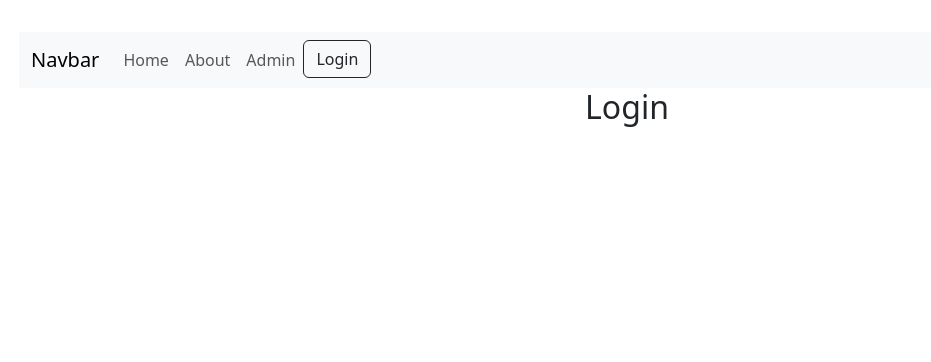
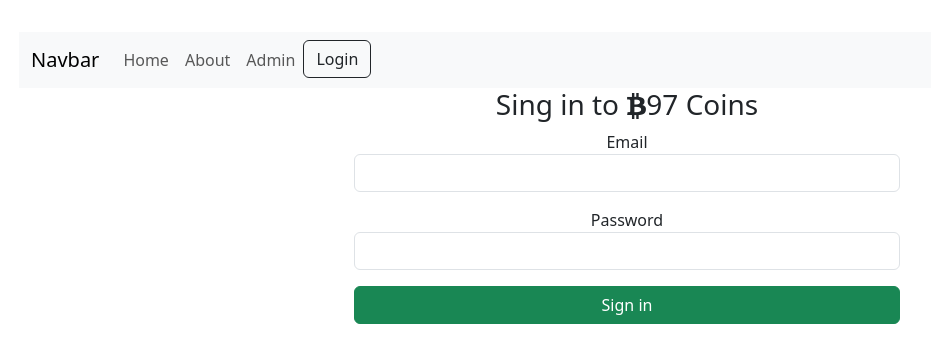
Before and after one commit to Salustiano-RoblesTeran/5-cripto97i, a React (Vite) app: page /Login in a window 1280 px wide. Shown: the top 362 px of the page, without its empty margins (13-944 px from the left). Built offline with nearby package versions, Linux system fonts and the light colour scheme.

Commit message:
formulario, estrctura y control. Captura de datos

```diff
--- a/src/pages/Login.jsx
+++ b/src/pages/Login.jsx
@@ -1,15 +1,74 @@
-import React from 'react'
+import React, { useState } from 'react'
 
 const Login = () => {
+
+    //! Estados para cada uno de los campos
+    // const [email, setEmail] = useState("");
+    // const [password, setPassword] = useState("");
+
+    // const handleChange = (event) => {
+    //     // console.log(event.target.value)
+    //     setEmail(event.target.value)
+    // }
+
+    //! Un solo estado para todos los campos
+    const [formValues, setFormValues] = useState({
+        email: "",
+        password: ""
+    });
+
+    const handleChange = (event) => {
+        setFormValues({
+            ...formValues, [event.target.value]: event.target.value
+        });
+    };
+
   return (
     <>
-        <div className='container'>
-            <div className='row'>
-                <div className='col'>
-                    <h2>Login</h2>
-                </div>
+  <div className="container">
+      <div className="row">
+        <div className="col text-center">
+          <h3>
+            Sing in to <i className="fa fa-btc" aria-hidden="true"></i>
+            97 Coins
+          </h3>
+        </div>
+      </div>
+      <div className="row">
+        <div className="col col-md-6 offset-md-3">
+          <form onSubmit="">
+            <div className="mb-3 d-grid">
+              <label>Email</label>
+              <input
+                type="email"
+                className="form-control"
+                name="email"
+                value={formValues.email}
+                onChange={handleChange}
+
+              />
             </div>
+            <div className="mb-3 d-grid">
+              <label>Password</label>
+              <input
+                type="password"
+                className="form-control"
+                name="password"
+                value={formValues.password}
+                // onChange={(event) => {
+                //     setPassword(event.target.value);
+                // }}
+                onChange={handleChange}
+
+              />
+            </div>
+            <div className="mb-3 d-grid">
+              <button className="btn btn-success">Sign in</button>
+            </div>
+          </form>
         </div>
+      </div>
+    </div>
     </>
   )
 }
```
